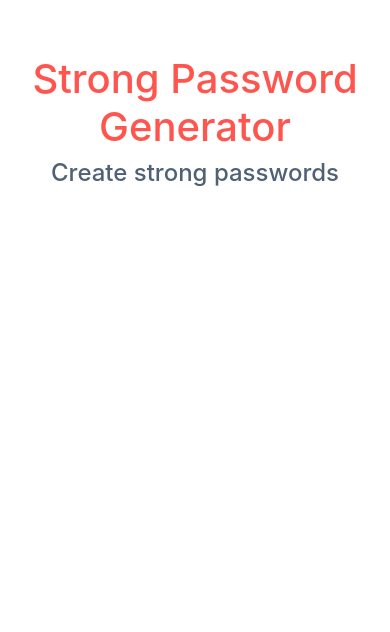
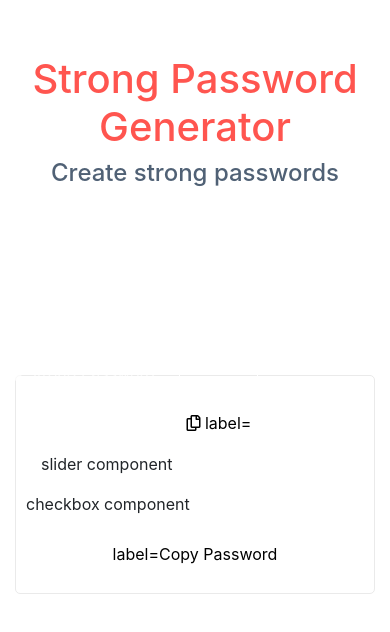
Before and after one commit to RenanEtAl/small-projects, a React (Create React App) app in the folder password-generator/: page / in a window 390 px wide. Shown: the top 632 px of the page. Built offline with nearby package versions, Linux system fonts and the light colour scheme.

Commit message:
button and container components

```diff
--- a/password-generator/public/index.html
+++ b/password-generator/public/index.html
@@ -10,7 +10,11 @@
       content="Web site created using create-react-app"
     />
     <link rel="apple-touch-icon" href="%PUBLIC_URL%/logo192.png" />
-    <link rel='stylesheet' href='https://cdnjs.cloudflare.com/ajax/libs/font-awesome/5.13.1/css/all.min.css' />
+    <link
+      rel="stylesheet"
+      href="https://cdnjs.cloudflare.com/ajax/libs/font-awesome/5.13.1/css/all.min.css"
+    />
+
     <!--
       manifest.json provides metadata used when your web app is installed on a
       user's mobile device or desktop. See https://developers.google.com/web/fundamentals/web-app-manifest/
--- a/password-generator/src/App.js
+++ b/password-generator/src/App.js
@@ -1,5 +1,4 @@
 import React from "react";
-import logo from "./logo.svg";
 import "./App.css";
 import Main from "./components/Main";
 
--- a/password-generator/src/components/Main.js
+++ b/password-generator/src/components/Main.js
@@ -1,5 +1,5 @@
 import React from "react";
-import Header from "./header/header";
+import Header from "./header/Header";
 import Display from "./display/Display";
 
 const Main = () => {
--- /dev/null
+++ b/password-generator/src/components/container/Container.css
@@ -0,0 +1,19 @@
+.password-settings {
+  border: 1px solid #eaeaea;
+  border-radius: 5px;
+  background-color: #ffffff;
+  max-width: 800px;
+  margin: -10px auto 15px;
+  padding: 25px;
+}
+
+.password-settings h3 {
+  font-size: 18px;
+  font-weight: normal;
+}
+
+.password-btn {
+  background-color: #4aa1f3;
+  color: #ffffff !important;
+  font-weight: 600;
+}
--- a/password-generator/src/components/container/Container.jsx
+++ b/password-generator/src/components/container/Container.jsx
@@ -0,0 +1,30 @@
+import React from "react";
+import "./Container.css";
+import Button from "./button/Button";
+
+const Container = (props) => {
+  return (
+    <div className="password-settings">
+      <h3 className="h3">Use the slider and select from the options</h3>
+      <div className="row">
+        <div className="col-md-12">
+          <div className="form-group">slider component</div>
+        </div>
+        <div className="col-md-12">
+          <div className="row checkbox-container">checkbox component</div>
+        </div>
+      </div>
+      <br />
+
+      <div className="text-center">
+        <div className="row">
+          <div className="col-md-12">
+            <Button className="btn password-btn" label="Copy Password" />
+          </div>
+        </div>
+      </div>
+    </div>
+  );
+};
+
+export default Container;
--- /dev/null
+++ b/password-generator/src/components/container/button/Button.jsx
@@ -0,0 +1,21 @@
+import React from "react";
+import PropTypes from "prop-types";
+const Button = (props) => {
+  const { label, classname, iconClass, handleClick } = props;
+  return (
+    <>
+      <button className={classname} label={label} onClick={handleClick}>
+        <i className={iconClass}></i> label={label}
+      </button>
+    </>
+  );
+};
+
+Button.propTypes = {
+  label: PropTypes.string,
+  classname: PropTypes.string,
+  iconClass: PropTypes.string,
+  handleClick: PropTypes.func,
+};
+
+export default Button;
--- a/password-generator/src/components/display/Display.jsx
+++ b/password-generator/src/components/display/Display.jsx
@@ -1,23 +1,36 @@
 import React from "react";
 import "./Display.css";
+import Button from "../container/button/Button";
+import Container from "../container/Container";
+
 const Display = () => {
   return (
     <>
       <div className="row">
         <div className='"col-12 password-display-container"'>
-          <div>
+          <div style={{ width: "100%" }}>
             <div className="password-display">
-              <input className="password-display-input" type="text"></input>
+              <input
+                className="password-display-input"
+                type="text"
+                value="fweafjwlakjefwalk"
+                readOnly
+              />
             </div>
 
             <div className="password-description">
-              <i className="fas fa-check-circle"> Strong Password</i>
+              <i className="fas fa-check-circle"></i> Strong Password
             </div>
 
-            <div className="password-display-icons"></div>
+            <div className="password-display-icons">
+              <Button className="copy-btn" iconClass="far fa-copy" />
+
+              <Button classname="generate-btn" iconClass="fas fa-sync-alt" />
+            </div>
           </div>
         </div>
       </div>
+      <Container />
     </>
   );
 };
```
